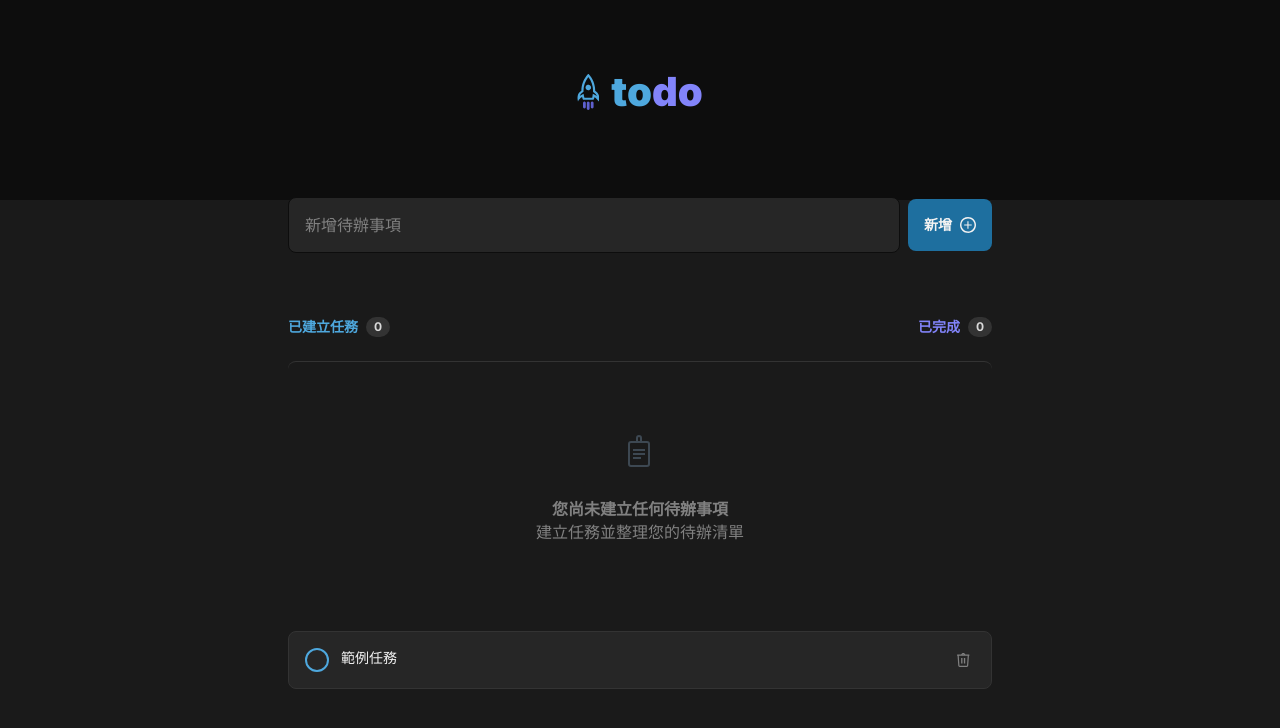
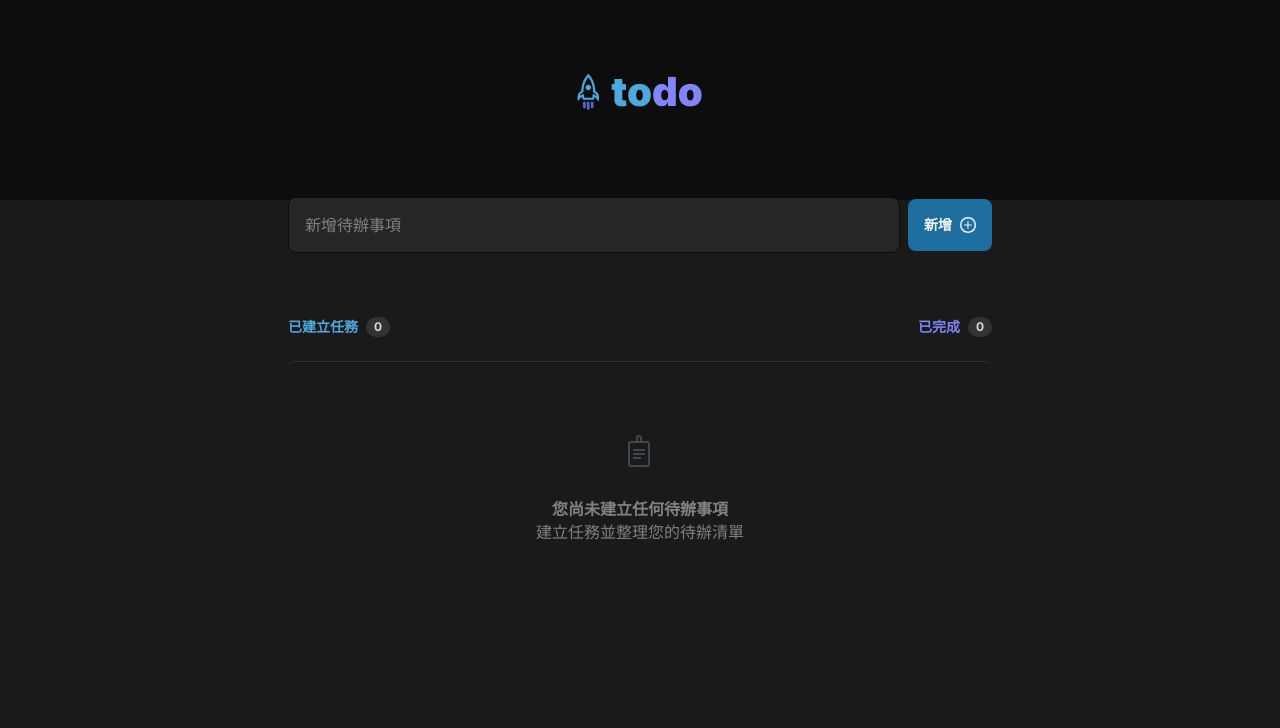
Before and after one commit to johnsonchen3669/angular-demo-todo, an Angular app: page / in a window 1280 px wide. Shown: the top 728 px of the page. Built offline with nearby package versions, Linux system fonts and the light colour scheme.

Commit message:
day 10 if 練習

```diff
--- a/src/app/app.html
+++ b/src/app/app.html
@@ -35,6 +35,7 @@
 
       <!-- Tasks List or Empty State -->
       <div
+        *ngIf="todoListCount === 0; else tasksListTemplate"
         class="flex flex-col items-center justify-center gap-4 py-16 px-6 border-t border-gray-400 rounded-lg"
       >
         <!-- Clipboard Icon -->
@@ -83,8 +84,10 @@
         </div>
       </div>
 
-      <!-- Tasks List -->
-      <app-todo-list></app-todo-list>
+      <ng-template #tasksListTemplate>
+        <!-- Tasks List -->
+        <app-todo-list></app-todo-list>
+      </ng-template>
     </div>
   </div>
 </div>
--- a/src/app/app.ts
+++ b/src/app/app.ts
@@ -1,12 +1,14 @@
 import { Component } from '@angular/core';
-import { RouterOutlet } from '@angular/router';
 
 @Component({
   selector: 'app-root',
   templateUrl: './app.html',
   styleUrl: './app.css',
-  standalone: false
+  standalone: false,
 })
 export class App {
-  protected title = 'angular-demo-todo';
+  todoList = [];
+  get todoListCount() {
+    return this.todoList.length;
+  }
 }
```
